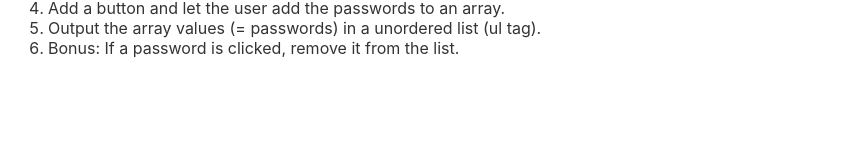
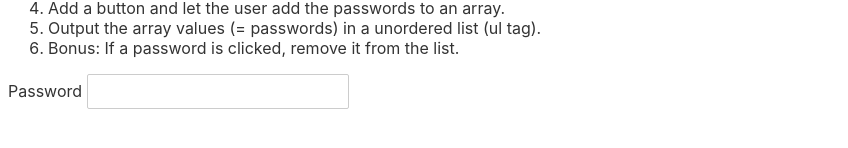
Before and after one commit to rwuniard/svelte_udemy_assignment2, a Svelte app: page / in a window 1280 px wide. Shown: the part 188-336 px from the top of the page, without its empty margins (0-848 px from the left). Built offline with nearby package versions, Linux system fonts and the light colour scheme.

Commit message:
Adding warning and password

```diff
--- a/src/App.svelte
+++ b/src/App.svelte
@@ -1,3 +1,19 @@
+<script>
+    let myPwd = '';
+    let warning = '';
+    function checkPwd() {
+        if (myPwd.length < 5) {
+            warning = 'Too Short';
+            console.log(warning);
+        } else if (myPwd.length > 10) {
+            warning = 'Too Long';
+            console.log(warning);
+        } else {
+            warning = 'OK';
+        }
+    }
+</script>
+
 <h1>Assignment</h1>
 
 <p>Solve these tasks.</p>
@@ -10,3 +26,17 @@
     <li>Output the array values (= passwords) in a unordered list (ul tag).</li>
     <li>Bonus: If a password is clicked, remove it from the list.</li>
 </ol>
+
+Password
+<input bind:value={myPwd} on:input={checkPwd} type="password" />
+
+<div>
+    <p>{warning}</p>
+</div>
+
+<div>
+    <p>{myPwd}</p>
+</div>
+
+<style>
+</style>
```
Lines whose indentation alone changed are shown as unchanged.
